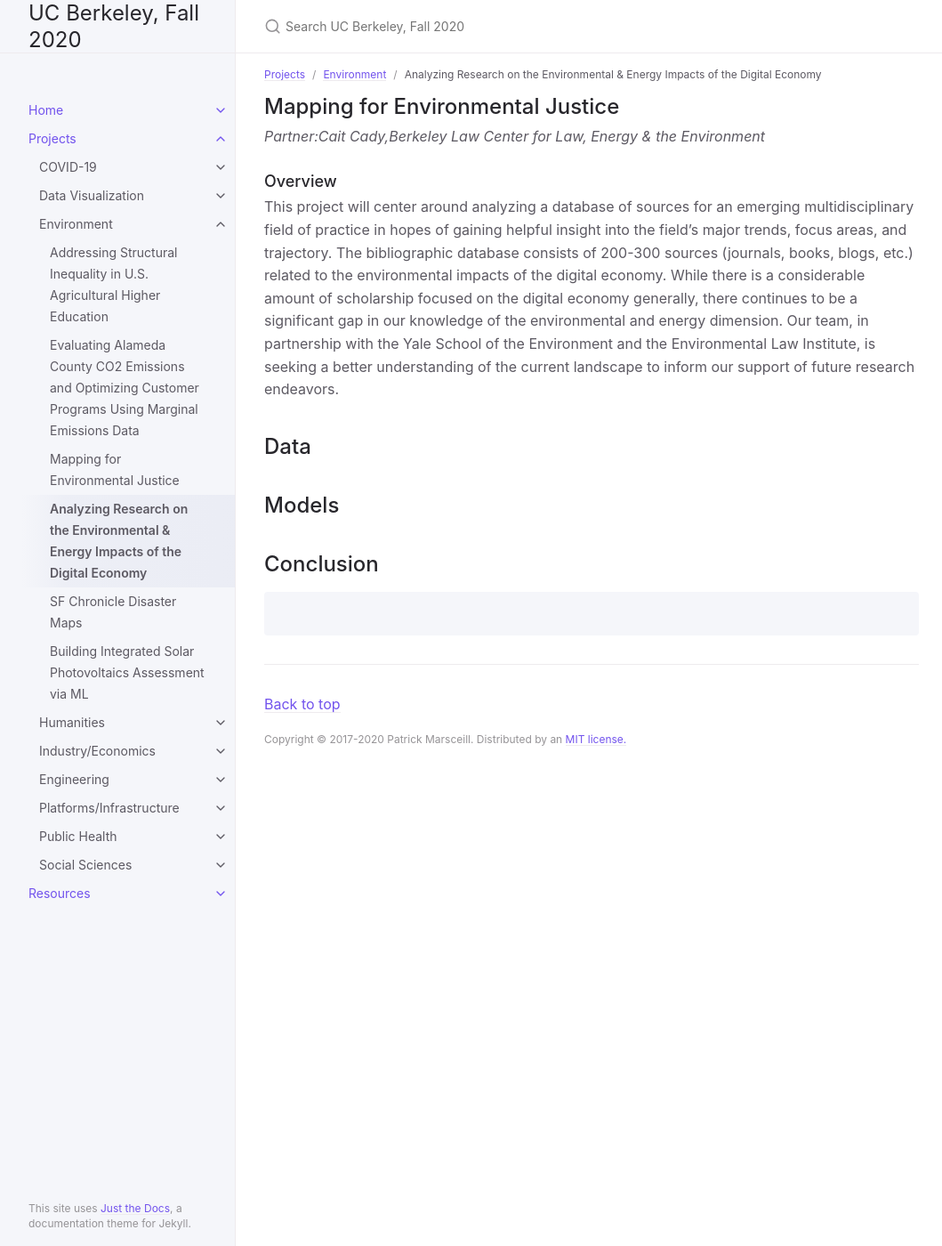
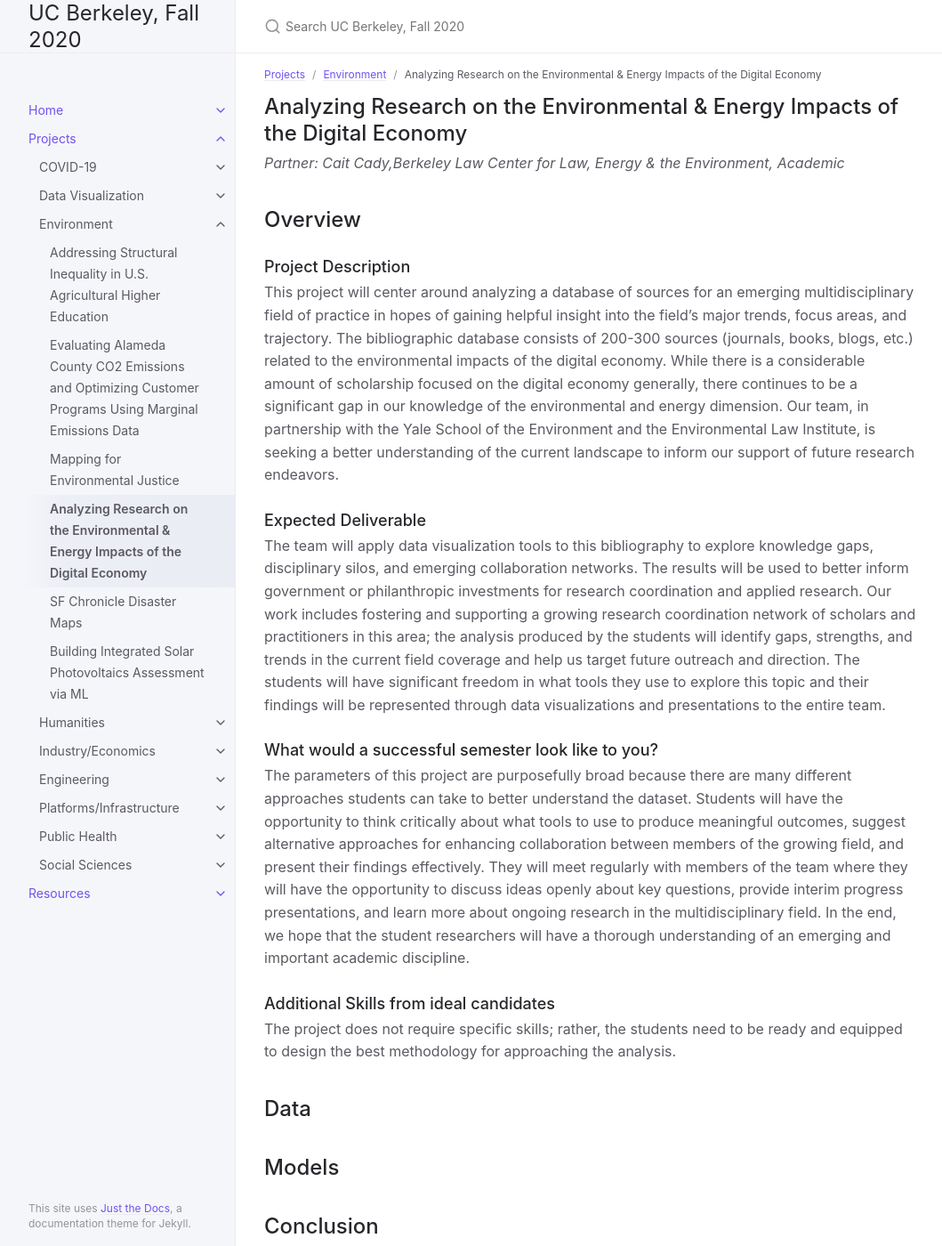
Before and after one commit to DS-Discovery/ds-discovery.github.io, a Jekyll site: the page built from Projects/Environment/E-Analyzing Research on the Environmental & Energy Impacts of the Digital Economy.md, in a window 1280 px wide and 1400 px high. Shown: the whole window at 89% size, without its empty margins (107-1166 px from the left). Built offline with Jekyll 4.4.1, drawn with Linux system fonts in a browser that asks for light colours.

Commit message:
Update E-Analyzing Research on the Environmental & Energy Impacts of the Digital Economy.md

```diff
--- a/Projects/Environment/E-Analyzing Research on the Environmental & Energy Impacts of the Digital Economy.md
+++ b/Projects/Environment/E-Analyzing Research on the Environmental & Energy Impacts of the Digital Economy.md
@@ -3,16 +3,22 @@ layout: default
 title: Analyzing Research on the Environmental & Energy Impacts of the Digital Economy
 parent: Environment
 grand_parent: Projects
-nav_order: 4
+nav_order: 1
 ---
 
 
-## Mapping for Environmental Justice
-*Partner:Cait Cady,Berkeley Law Center for Law, Energy & the Environment*
+## Analyzing Research on the Environmental & Energy Impacts of the Digital Economy
+*Partner: Cait Cady,Berkeley Law Center for Law, Energy & the Environment, Academic*
 
-### Overview
-
+## Overview
+### Project Description
 This project will center around analyzing a database of sources for an emerging multidisciplinary field of practice in hopes of gaining helpful insight into the field’s major trends, focus areas, and trajectory. The bibliographic database consists of 200-300 sources (journals, books, blogs, etc.) related to the environmental impacts of the digital economy. While there is a considerable amount of scholarship focused on the digital economy generally, there continues to be a significant gap in our knowledge of the environmental and energy dimension. Our team, in partnership with the Yale School of the Environment and the Environmental Law Institute, is seeking a better understanding of the current landscape to inform our support of future research endeavors.
+### Expected Deliverable
+The team will apply data visualization tools to this bibliography to explore knowledge gaps, disciplinary silos, and emerging collaboration networks.  The results will be used to better inform government or philanthropic investments for research coordination and applied research. Our work includes fostering and supporting a growing research coordination network of scholars and practitioners in this area; the analysis produced by the students will identify gaps, strengths, and trends in the current field coverage and help us target future outreach and direction. The students will have significant freedom in what tools they use to explore this topic and their findings will be represented through data visualizations and presentations to the entire team.
+### What would a successful semester look like to you?
+The parameters of this project are purposefully broad because there are many different approaches students can take to better understand the dataset. Students will have the opportunity to think critically about what tools to use to produce meaningful outcomes, suggest alternative approaches for enhancing collaboration between members of the growing field, and present their findings effectively. They will meet regularly with members of the team where they will have the opportunity to discuss ideas openly about key questions, provide interim progress presentations, and learn more about ongoing research in the multidisciplinary field. In the end, we hope that the student researchers will have a thorough understanding of an emerging and important academic discipline.
+### Additional Skills from ideal candidates
+The project does not require specific skills; rather, the students need to be ready and equipped to design the best methodology for approaching the analysis.
 
 ## Data
 
```
